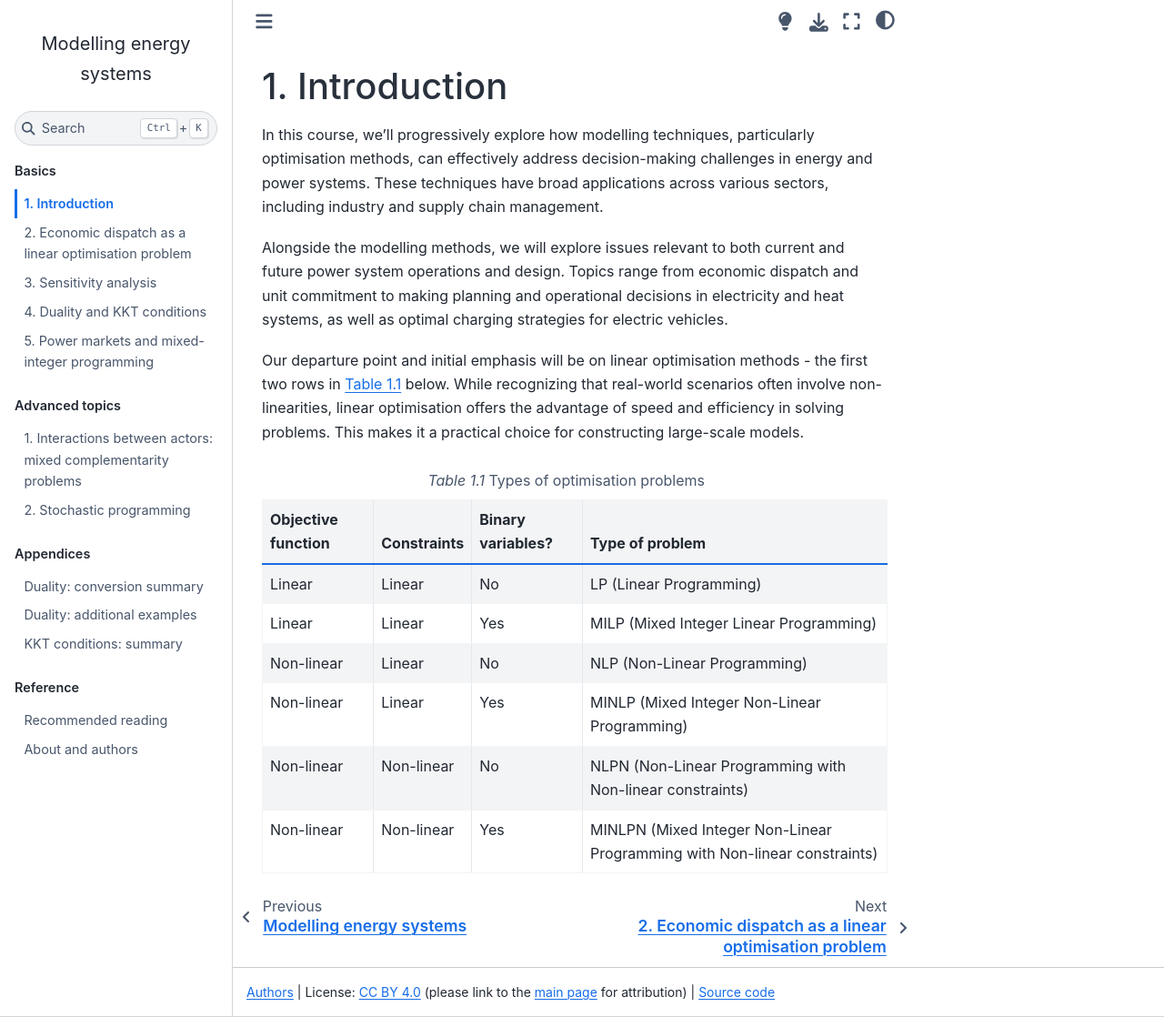
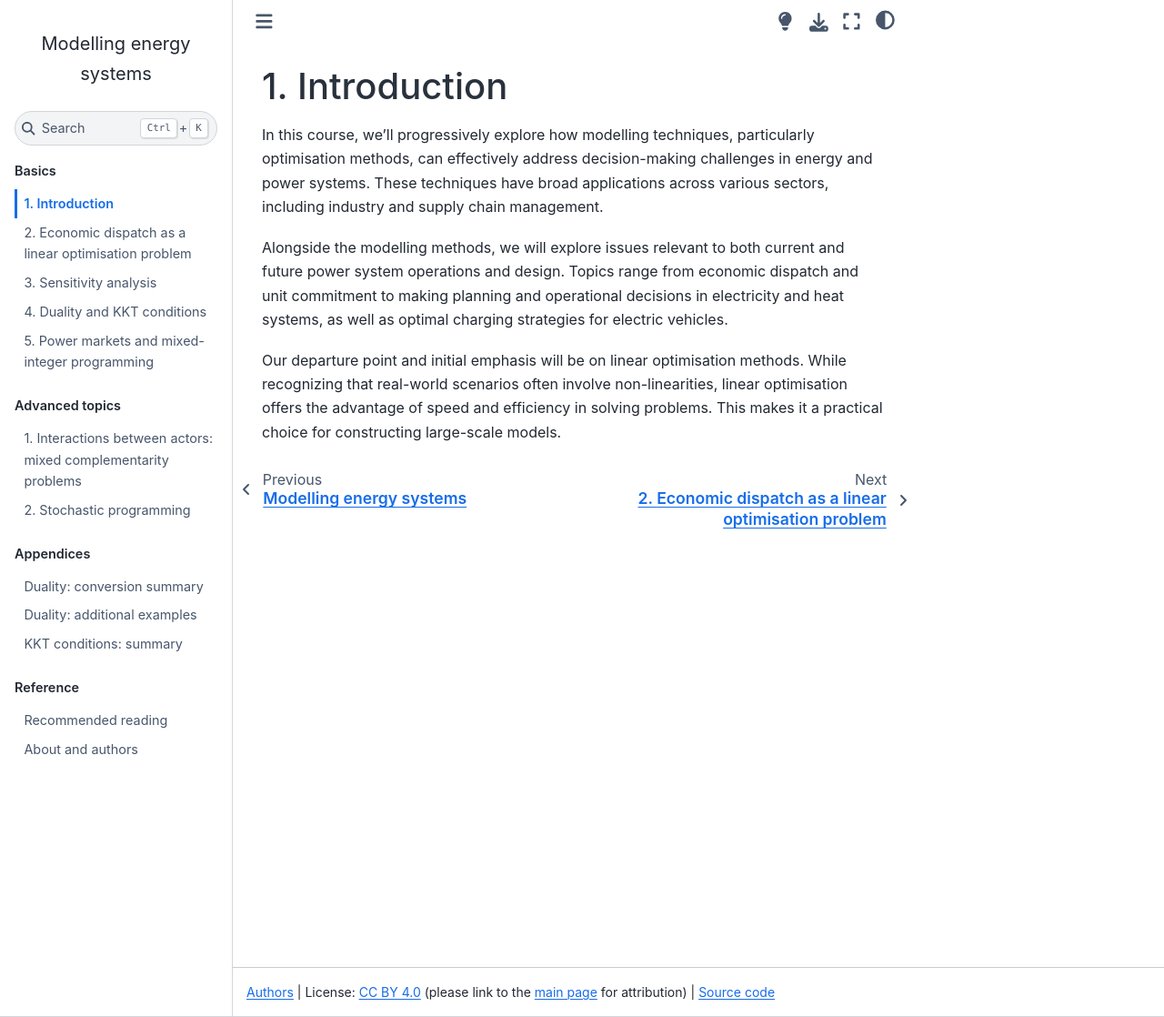
Before and after one commit to sjpfenninger/modelling-energy-systems, a Jupyter Book: the page built from basics/introduction.md, in a window 1280 px wide and 1118 px high. Shown: the whole window at 91% size. Built offline with Jupyter Book 1.0.4 settings and Sphinx 7.4.7 and the Sphinx Book theme 1.1.4, drawn with Linux system fonts in a browser that asks for light colours; comment, search, counter and statistics services are not loaded.

```diff
--- a/basics/introduction.md
+++ b/basics/introduction.md
@@ -4,18 +4,4 @@ In this course, we'll progressively explore how modelling techniques, particular
 
 Alongside the modelling methods, we will explore issues relevant to both current and future power system operations and design. Topics range from economic dispatch and unit commitment to making planning and operational decisions in electricity and heat systems, as well as optimal charging strategies for electric vehicles.
 
-Our departure point and initial emphasis will be on linear optimisation methods - the first two rows in {numref}`table-optimisation-problem-types` below. While recognizing that real-world scenarios often involve non-linearities, linear optimisation offers the advantage of speed and efficiency in solving problems. This makes it a practical choice for constructing large-scale models.
-
-(table-optimisation-problem-types)=
-:::{table} Types of optimisation problems
-:widths: auto
-:align: center
-| Objective function | Constraints |Binary variables? | Type of problem |
-| ------------------ | ----------- | ---------------- | --------------- |
-| Linear             | Linear      |     No           | LP (Linear Programming) |
-| Linear             | Linear      |     Yes          | MILP (Mixed Integer Linear Programming) |
-| Non-linear         | Linear      |     No           | NLP (Non-Linear Programming) |
-| Non-linear         | Linear      |     Yes          | MINLP (Mixed Integer Non-Linear Programming) |
-| Non-linear         | Non-linear  |     No           | NLPN (Non-Linear Programming with Non-linear constraints) |
-| Non-linear         | Non-linear  |     Yes          | MINLPN (Mixed Integer Non-Linear Programming with Non-linear constraints) |
-:::
+Our departure point and initial emphasis will be on linear optimisation methods. While recognizing that real-world scenarios often involve non-linearities, linear optimisation offers the advantage of speed and efficiency in solving problems. This makes it a practical choice for constructing large-scale models.
--- a/pyproject.toml
+++ b/pyproject.toml
@@ -11,12 +11,12 @@ platforms = ["osx-arm64", "linux-64", "win-64"]
 figures = "modelling_energy_systems"
 html = "jupyter-book build ."
 clean = "jupyter-book clean ."
-build = {depends_on = ["figures", "html"] }
+build = {depends-on = ["figures", "html"] }
 
 [tool.pixi.dependencies]
 python = "3.12.*"
-jupyter-book = "1.0.0.*"
-sphinx-book-theme = "1.1.2.*"
+jupyter-book = "1.0.4.post1.*"
+sphinx-book-theme = "1.1.4.*"
 numpy = "1.26.4.*"
 matplotlib = "3.8.4.*"
 click = "8.1.*"
```
Also changed, not shown: 1 other file.
